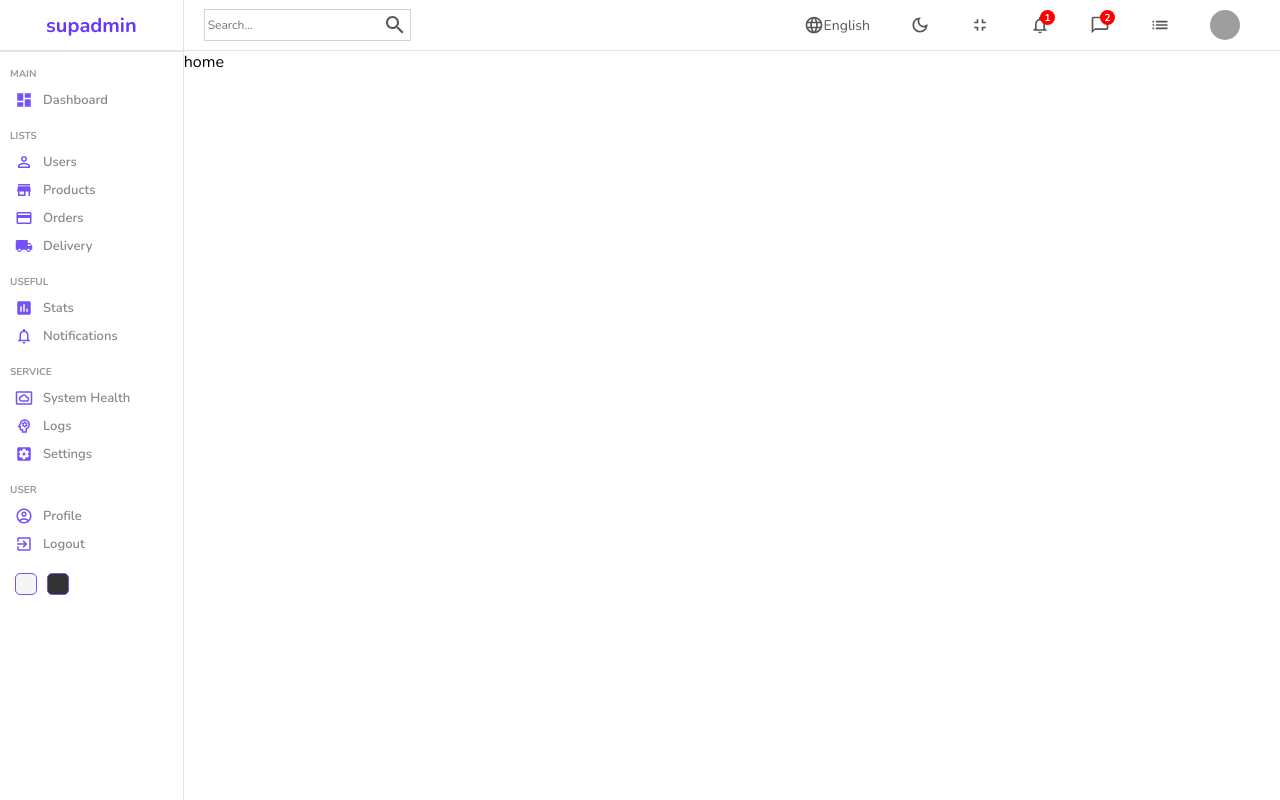
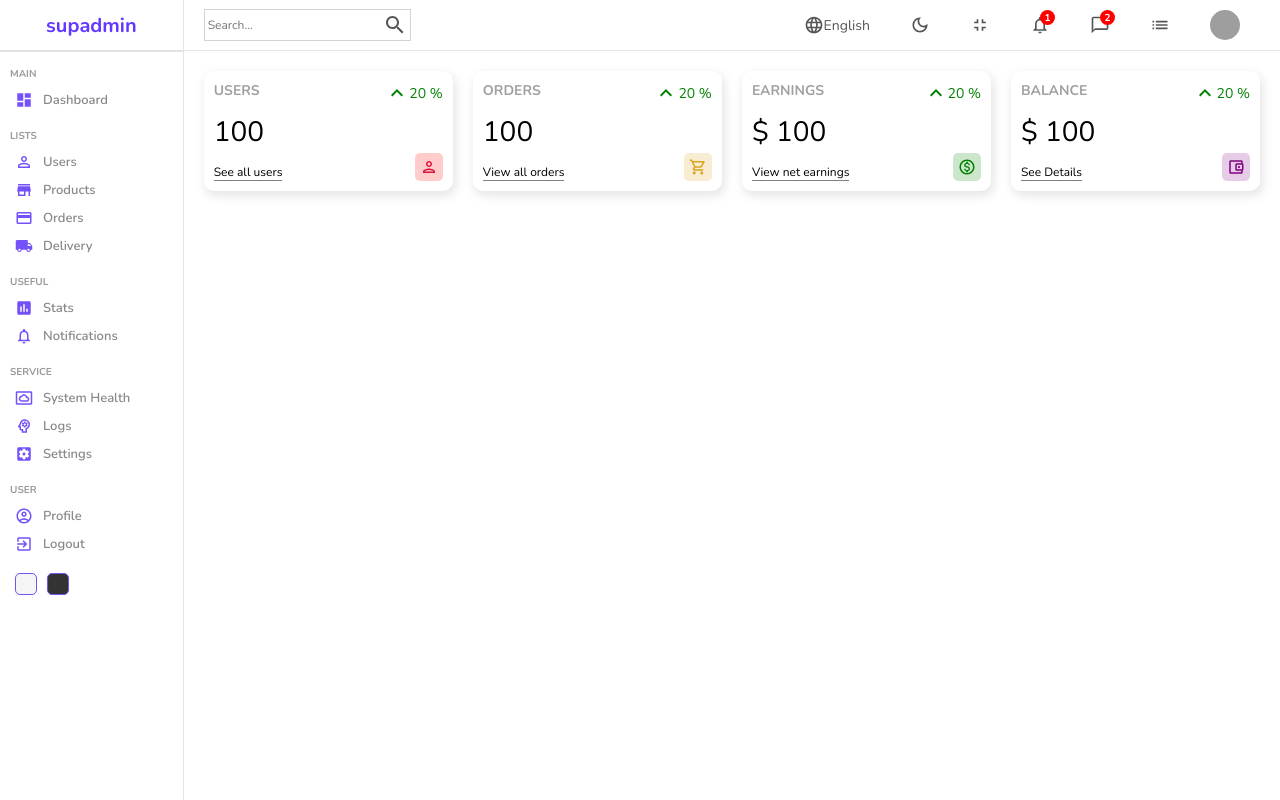
Before and after one commit to DeepakBarwal/supa-admin, a React (Create React App) app: page / in a window 1280 px wide. Built offline with nearby package versions, Linux system fonts and the light colour scheme; grey boxes are pictures that could not be loaded.

Commit message:
reusable widget components created

```diff
--- /dev/null
+++ b/src/components/widget/Widget.jsx
@@ -0,0 +1,98 @@
+import "./widget.scss";
+import KeyboardArrowUpIcon from "@mui/icons-material/KeyboardArrowUp";
+import PersonOutlinedIcon from "@mui/icons-material/PersonOutlined";
+import ShoppingCartOutlinedIcon from "@mui/icons-material/ShoppingCartOutlined";
+import MonetizationOnOutlinedIcon from "@mui/icons-material/MonetizationOnOutlined";
+import AccountBalanceWalletOutlinedIcon from "@mui/icons-material/AccountBalanceWalletOutlined";
+
+const Widget = ({ type }) => {
+  let data;
+
+  // temp amt
+  const amount = 100;
+  const diff = 20;
+
+  if (type === "user") {
+    data = {
+      title: "USERS",
+      isMoney: false,
+      link: "See all users",
+      icon: (
+        <PersonOutlinedIcon
+          className="icon"
+          style={{
+            color: "crimson",
+            backgroundColor: "rgba(255, 0, 0, 0.2)"
+          }}
+        />
+      )
+    }
+  }
+  else if (type === "order") {
+    data = {
+      title: "ORDERS",
+      isMoney: false,
+      link: "View all orders",
+      icon: (
+        <ShoppingCartOutlinedIcon
+          className="icon"
+          style={{
+            color: "goldenrod",
+            backgroundColor: "rgba(218, 165, 32, 0.2)"
+          }}
+        />
+      )
+    }
+  }
+  else if (type === "earning") {
+    data = {
+      title: "EARNINGS",
+      isMoney: true,
+      link: "View net earnings",
+      icon: (
+        <MonetizationOnOutlinedIcon
+          className="icon"
+          style={{
+            color: "green",
+            backgroundColor: "rgba(0, 128, 0, 0.2)"
+          }}
+        />
+      )
+    }
+  }
+  else if (type === "balance") {
+    data = {
+      title: "BALANCE",
+      isMoney: true,
+      link: "See Details",
+      icon: (
+        <AccountBalanceWalletOutlinedIcon
+          className="icon"
+          style={{
+            color: "purple",
+            backgroundColor: "rgba(128, 0, 128, 0.2)"
+          }}
+        />
+      )
+    }
+  }
+
+  return (
+    <div className="widget">
+      <div className="left">
+        <span className="title">{data.title}</span>
+        <span className="counter">{data.isMoney && "$"} {amount}</span>
+        <span className="link">{data.link}</span>
+      </div>
+      <div className="right">
+        <div className="percentage positive">
+          <KeyboardArrowUpIcon />
+          {diff} %
+        </div>
+        {data.icon}
+      </div>
+    </div>
+  )
+}
+
+export default Widget;
--- /dev/null
+++ b/src/components/widget/widget.scss
@@ -0,0 +1,53 @@
+.widget {
+  display: flex;
+  justify-content: space-between;
+  flex: 1;
+  padding: 10px;
+  -webkit-box-shadow: 2px 4px 10px 1px rgba(0, 0, 0, 0.47);
+  box-shadow:  2px 4px 10px 1px rgba(201, 201, 201, 0.47);
+  border-radius: 10px;
+  height: 100px;
+
+  .left, .right {
+    display: flex;
+    flex-direction: column;
+    justify-content: space-between;
+
+    .title {
+      font-weight: bold;
+      font-size: 14px;
+      color: rgb(160, 160, 160);
+    }
+
+    .counter {
+      font-size: 28px;
+      font-weight: 300;
+    }
+
+    .link {
+      width: max-content;
+      font-size: 12px;
+      border-bottom: 1px solid gray;
+    }
+
+    .percentage {
+      display: flex;
+      align-items: center;
+      font-size: 14px;
+
+      &.positive {
+        color: green;
+      }
+      &.negative {
+        color: red;
+      }
+    }
+
+    .icon {
+      font-size: 18px;
+      padding: 5px;
+      border-radius: 5px;
+      align-self: flex-end;
+    }
+  }
+}
--- a/src/pages/home/Home.jsx
+++ b/src/pages/home/Home.jsx
@@ -1,6 +1,7 @@
 import "./home.scss";
 import Sidebar from "../../components/sidebar/Sidebar";
 import Navbar from "../../components/navbar/Navbar";
+import Widget from "../../components/widget/Widget";
 
 const Home = () => {
   return (
@@ -8,7 +9,12 @@
       <Sidebar />
       <div className="homeContainer">
         <Navbar />
-        home
+        <div className="widgets">
+          <Widget type="user" />
+          <Widget type="order" />
+          <Widget type="earning" />
+          <Widget type="balance" />
+        </div>
       </div>
     </div>
   )
--- a/src/pages/home/home.scss
+++ b/src/pages/home/home.scss
@@ -3,5 +3,11 @@
 
   .homeContainer {
     flex: 6;
+
+    .widgets {
+      display: flex;
+      padding: 20px;
+      gap: 20px;
+    }
   }
 }
```
